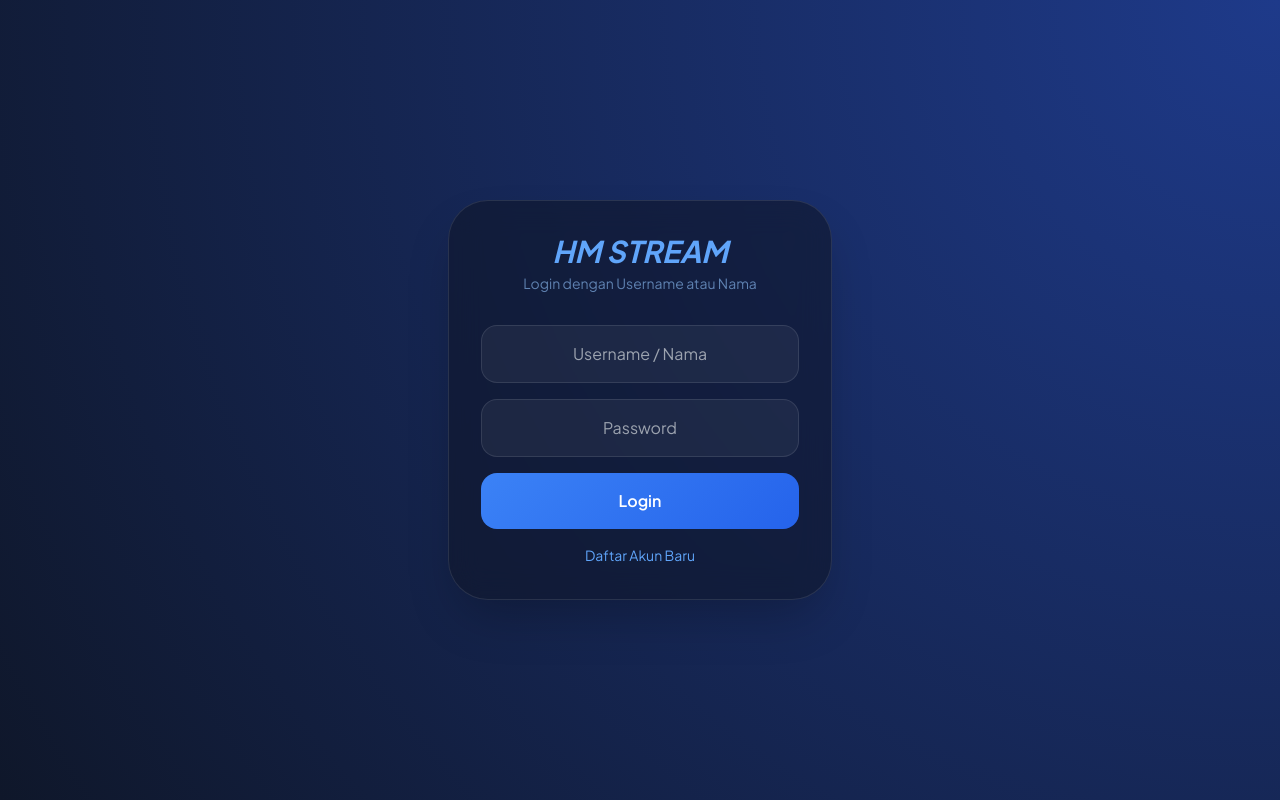
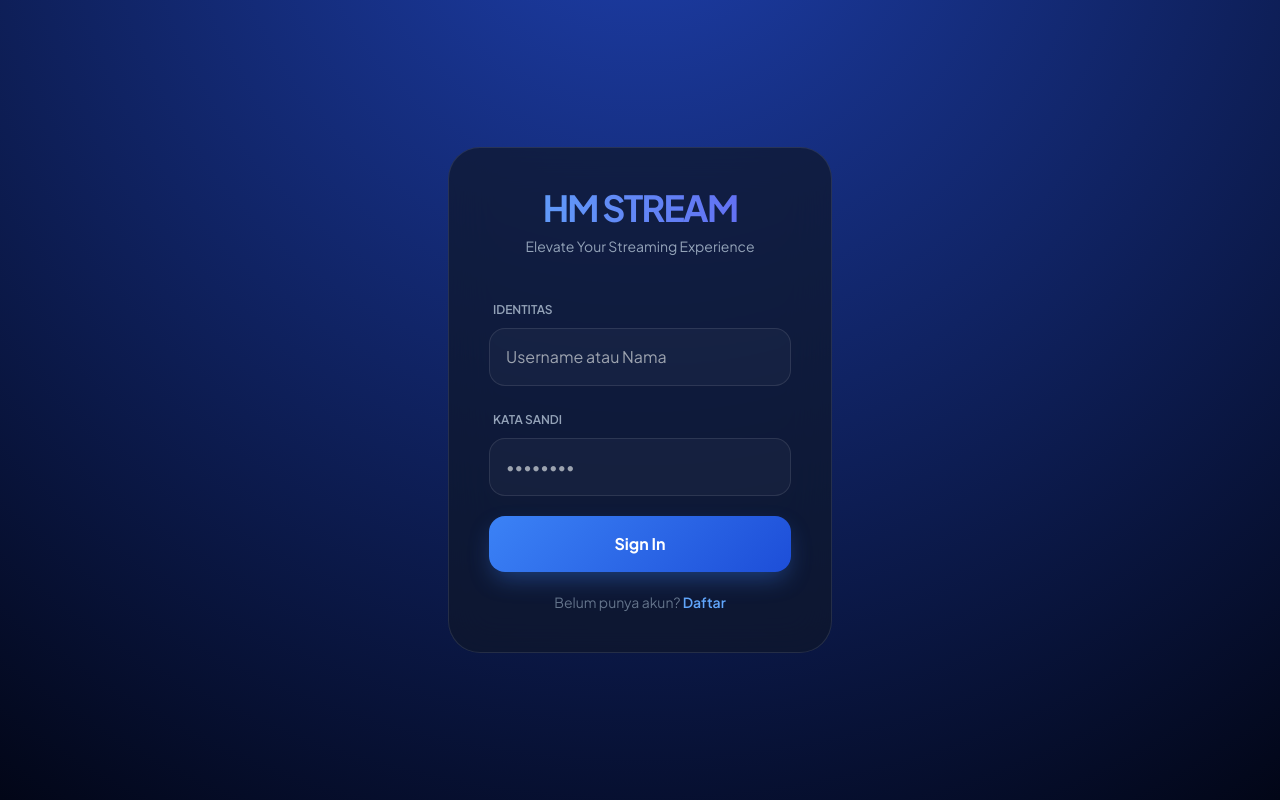
Before and after one commit to ownerhmmodzteam/payment-gateaway, a plain HTML site: page index.html in a window 1280 px wide. Drawn offline with nearby package versions, Linux system fonts and the light colour scheme.

Commit message:
Update index.html

```diff
--- a/index.html
+++ b/index.html
@@ -3,42 +3,51 @@
 <head>
     <meta charset="UTF-8">
     <meta name="viewport" content="width=device-width, initial-scale=1.0">
-    <title>Payment Gateway</title>
+    <title>HM STREAM | Gateway</title>
     <script src="https://cdn.tailwindcss.com"></script>
     <script src="https://www.gstatic.com/firebasejs/8.10.1/firebase-app.js"></script>
     <script src="https://www.gstatic.com/firebasejs/8.10.1/firebase-database.js"></script>
     <link href="https://fonts.googleapis.com/css2?family=Plus+Jakarta+Sans:wght@300;400;600;700&display=swap" rel="stylesheet">
     <style>
-        body { font-family: 'Plus Jakarta Sans', sans-serif; background: radial-gradient(circle at top right, #1e3a8a, #0f172a); color: white; overflow: hidden; }
-        .glass { background: rgba(15, 23, 42, 0.6); backdrop-filter: blur(16px); -webkit-backdrop-filter: blur(16px); border: 1px solid rgba(255, 255, 255, 0.1); }
-        .ios-input { background: rgba(255, 255, 255, 0.05); border: 1px solid rgba(255, 255, 255, 0.1); color: white; outline: none; transition: 0.3s; }
-        .ios-input:focus { background: rgba(255, 255, 255, 0.1); border-color: #3b82f6; }
-        .btn-primary { background: linear-gradient(135deg, #3b82f6, #2563eb); }
-        .hidden { display: none; }
+        body { font-family: 'Plus Jakarta Sans', sans-serif; background: #020617; color: white; }
+        .bg-gradient { background: radial-gradient(circle at 50% -20%, #1e40af, #020617); min-height: 100vh; }
+        .glass-card { background: rgba(15, 23, 42, 0.7); backdrop-filter: blur(20px); border: 1px solid rgba(255, 255, 255, 0.1); border-radius: 2rem; }
+        .ios-input { background: rgba(255, 255, 255, 0.03); border: 1px solid rgba(255, 255, 255, 0.1); transition: 0.3s; }
+        .ios-input:focus { border-color: #3b82f6; background: rgba(255, 255, 255, 0.08); outline: none; }
+        .btn-glow { background: linear-gradient(135deg, #3b82f6, #1d4ed8); box-shadow: 0 10px 25px -5px rgba(59, 130, 246, 0.4); }
+        .animate-in { animation: fadeInUp 0.6s ease-out; }
+        @keyframes fadeInUp { from { opacity: 0; transform: translateY(20px); } to { opacity: 1; transform: translateY(0); } }
     </style>
 </head>
-<body class="flex items-center justify-center min-h-screen p-6">
+<body class="bg-gradient flex items-center justify-center p-6">
 
-    <div id="login-card" class="w-full max-w-sm glass p-8 rounded-[2.5rem] shadow-2xl">
-        <div class="text-center mb-8">
-            <h1 class="text-3xl font-bold italic text-blue-400">HM STREAM</h1>
-            <p class="text-blue-300/60 text-sm mt-1">Login dengan Username atau Nama</p>
+    <div id="login-card" class="w-full max-w-sm glass-card p-10 animate-in">
+        <div class="text-center mb-10">
+            <h1 class="text-4xl font-extrabold tracking-tighter text-transparent bg-clip-text bg-gradient-to-r from-blue-400 to-indigo-500">HM STREAM</h1>
+            <p class="text-slate-400 text-sm mt-2 font-medium">Elevate Your Streaming Experience</p>
         </div>
-        <div class="space-y-4">
-            <input type="text" id="login-user" placeholder="Username / Nama" class="w-full ios-input p-4 rounded-2xl text-center">
-            <input type="password" id="login-pass" placeholder="Password" class="w-full ios-input p-4 rounded-2xl text-center">
-            <button onclick="prosesLogin()" id="btn-login" class="w-full btn-primary text-white font-semibold p-4 rounded-2xl active:scale-95 transition">Login</button>
-            <button onclick="tampilDaftar()" class="w-full text-blue-400 text-sm mt-2">Daftar Akun Baru</button>
+
+        <div class="space-y-5">
+            <div class="space-y-2">
+                <label class="text-xs font-semibold text-slate-400 ml-1">IDENTITAS</label>
+                <input type="text" id="login-user" placeholder="Username atau Nama" class="w-full ios-input p-4 rounded-2xl">
+            </div>
+            <div class="space-y-2">
+                <label class="text-xs font-semibold text-slate-400 ml-1">KATA SANDI</label>
+                <input type="password" id="login-pass" placeholder="••••••••" class="w-full ios-input p-4 rounded-2xl">
+            </div>
+            <button onclick="prosesLogin()" id="btn-login" class="w-full btn-glow text-white font-bold p-4 rounded-2xl active:scale-95 transition-all mt-4">Sign In</button>
+            <p class="text-center text-sm text-slate-500 mt-6">Belum punya akun? <button onclick="tampilDaftar()" class="text-blue-400 font-semibold hover:underline">Daftar</button></p>
         </div>
     </div>
 
-    <div id="register-card" class="hidden w-full max-w-sm glass p-8 rounded-[2.5rem]">
-        <h1 class="text-2xl font-bold text-center mb-6">Pendaftaran</h1>
+    <div id="register-card" class="hidden w-full max-w-sm glass-card p-10 animate-in">
+        <h2 class="text-2xl font-bold mb-6 text-center">Buat Akun</h2>
         <div class="space-y-4">
             <input type="text" id="reg-nama" placeholder="Nama Lengkap" class="w-full ios-input p-4 rounded-2xl">
-            <input type="tel" id="reg-wa" placeholder="Nomor WhatsApp" class="w-full ios-input p-4 rounded-2xl">
-            <button onclick="prosesDaftar()" id="btn-reg" class="w-full btn-primary text-white font-bold p-4 rounded-2xl active:scale-95 transition">Daftar</button>
-            <button onclick="tampilLogin()" class="w-full text-gray-400 text-sm mt-1 text-center">Batal</button>
+            <input type="tel" id="reg-wa" placeholder="WhatsApp (62xxx)" class="w-full ios-input p-4 rounded-2xl">
+            <button onclick="prosesDaftar()" id="btn-reg" class="w-full btn-glow text-white font-bold p-4 rounded-2xl active:scale-95 transition-all">Register</button>
+            <button onclick="tampilLogin()" class="w-full text-slate-400 text-sm">Kembali ke Login</button>
         </div>
     </div>
 
@@ -61,12 +70,12 @@
         function prosesDaftar() {
             const n = document.getElementById('reg-nama').value.trim();
             const w = document.getElementById('reg-wa').value.trim();
-            if (n.length < 3) return alert("Nama tidak valid");
+            if (n.length < 3) return alert("Masukkan nama yang valid");
             const id = Math.floor(1000 + Math.random() * 9000);
             const uG = `hm-user-${id}`;
             const pG = `pass-${id}`;
             db.ref('users/' + uG).set({ username: uG, nama: n, wa: w, password: pG, saldo: 0 })
-            .then(() => { alert(`SIMPAN DATA INI!\nID: ${uG}\nPW: ${pG}`); tampilLogin(); });
+            .then(() => { alert(`SUKSES!\nID: ${uG}\nPW: ${pG}`); tampilLogin(); });
         }
 
         function prosesLogin() {
@@ -75,25 +84,22 @@
             const btn = document.getElementById('btn-login');
             btn.disabled = true;
 
-            // Cek Username
             db.ref('users/' + u).once('value').then((s) => {
                 if (s.exists() && s.val().password === p) {
-                    lanjutKeHome(s.val());
+                    lanjut(s.val());
                 } else {
-                    // Cek berdasarkan Nama jika Username tidak ketemu
                     db.ref('users').orderByChild('nama').equalTo(u).once('value').then((snap) => {
                         btn.disabled = false;
                         if (snap.exists()) {
                             const data = Object.values(snap.val())[0];
-                            if (data.password === p) lanjutKeHome(data);
+                            if (data.password === p) lanjut(data);
                             else alert("Password Salah");
-                        } else { alert("Akun tidak ditemukan"); }
+                        } else { alert("User tidak ditemukan"); }
                     });
                 }
             });
         }
-
-        function lanjutKeHome(data) { localStorage.setItem('hmUser', JSON.stringify(data)); window.location.href = 'base.html'; }
+        function lanjut(d) { localStorage.setItem('hmUser', JSON.stringify(d)); window.location.href = 'base.html'; }
     </script>
 </body>
 </html>
```
